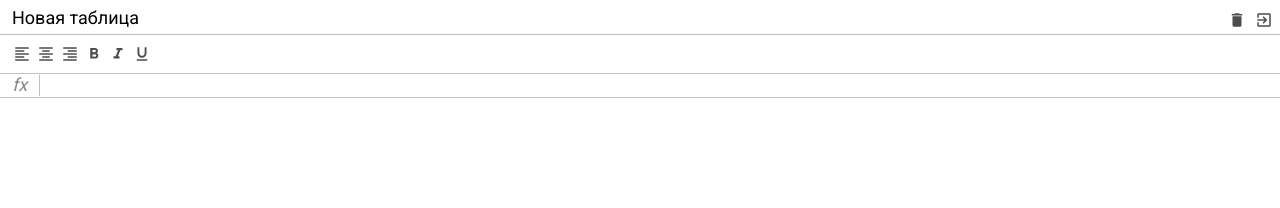
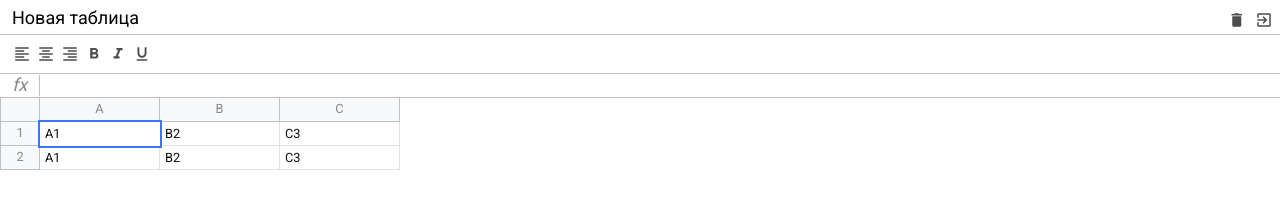
Before and after one commit to wonder-girl92/excel-js-app, a website built with webpack: page src/index.html in a window 1280 px wide. Built offline with nearby package versions, Linux system fonts and the light colour scheme.

Commit message:
table layout

```diff
--- a/src/index.html
+++ b/src/index.html
@@ -54,6 +54,41 @@
         </div>
 
         <div class="excel__table">
+            <div class="row">
+                <div class="row-info"></div>
+                <div class="row-data">
+                    <div class="column">
+                        A
+                    </div>
+                    <div class="column">
+                        B
+                    </div>
+                    <div class="column">
+                        C
+                    </div>
+                </div>
+            </div>
+            <div class="row">
+                <div class="row-info">
+                    1
+                </div>
+                <div class="row-data">
+                   <div class="cell selected" contenteditable="true">A1</div>
+                    <div class="cell contenteditable="true"">B2</div>
+                    <div class="cell contenteditable="true"">C3</div>
+                </div>
+            </div>
+
+            <div class="row">
+                <div class="row-info">
+                    2
+                </div>
+                <div class="row-data">
+                    <div class="cell">A1</div>
+                    <div class="cell">B2</div>
+                    <div class="cell">C3</div>
+                </div>
+            </div>
 
         </div>
     </div>
--- a/src/scss/_variables.scss
+++ b/src/scss/_variables.scss
@@ -2,4 +2,6 @@ $header-height: 34px;
 $toolbar-height: 40px;
 $formula-height: 24px;
 $info-cell-width: 40px;
+$cell-width: 120px;
+$row-height: 24px;
 $border-color: #c0c0c0;
--- a/src/scss/index.scss
+++ b/src/scss/index.scss
@@ -25,4 +25,7 @@ body {
 .excel {
   position: relative;
   color: #888;
+  height: 100%;
+  max-width: 100%;
+  font-size: .8rem;
 }
--- a/src/scss/table.scss
+++ b/src/scss/table.scss
@@ -2,5 +2,64 @@
 @import "mixins";
 
 .excel__table {
+  position: absolute;
+  left: 0;
+  right: 0;
+  top: $header-height + $toolbar-height + $formula-height;
+  overflow-x: auto;
+  padding-bottom: 2px;
 
+  .row {
+    display: flex;
+    flex-direction: row;
+    min-height: 20px;
+    height: $row-height;
+  }
+
+  .row-info {
+    display: flex;
+    justify-content: center;
+    align-items: center;
+    min-width: $info-cell-width;
+    height: 100%;
+    border: 1px solid $border-color;
+    background: #f8f9fa;
+    border-top: none;
+  }
+
+  .row-data {
+    display: flex;
+  }
+
+  .column {
+    display: flex;
+    justify-content: center;
+    align-items: center;
+    background: #f8f9fa;
+    min-width: 40px;
+    width: $cell-width;
+    border: 1px solid $border-color;
+    border-top: 0;
+    border-left: 0;
+    height: 100%
+  }
+
+  .cell {
+    min-width: 40px;
+    padding: 5px;
+    width: $cell-width;
+    height: 100%;
+    border: 1px solid #e2e3e3;
+    border-top: 0;
+    border-left: 0;
+    color: #111;
+    white-space: nowrap;
+    outline: none;
+
+    &.selected {
+      border: none;
+      outline: 2px solid #3c74ff;
+      z-index: 2;
+    }
+  }
 }
```
